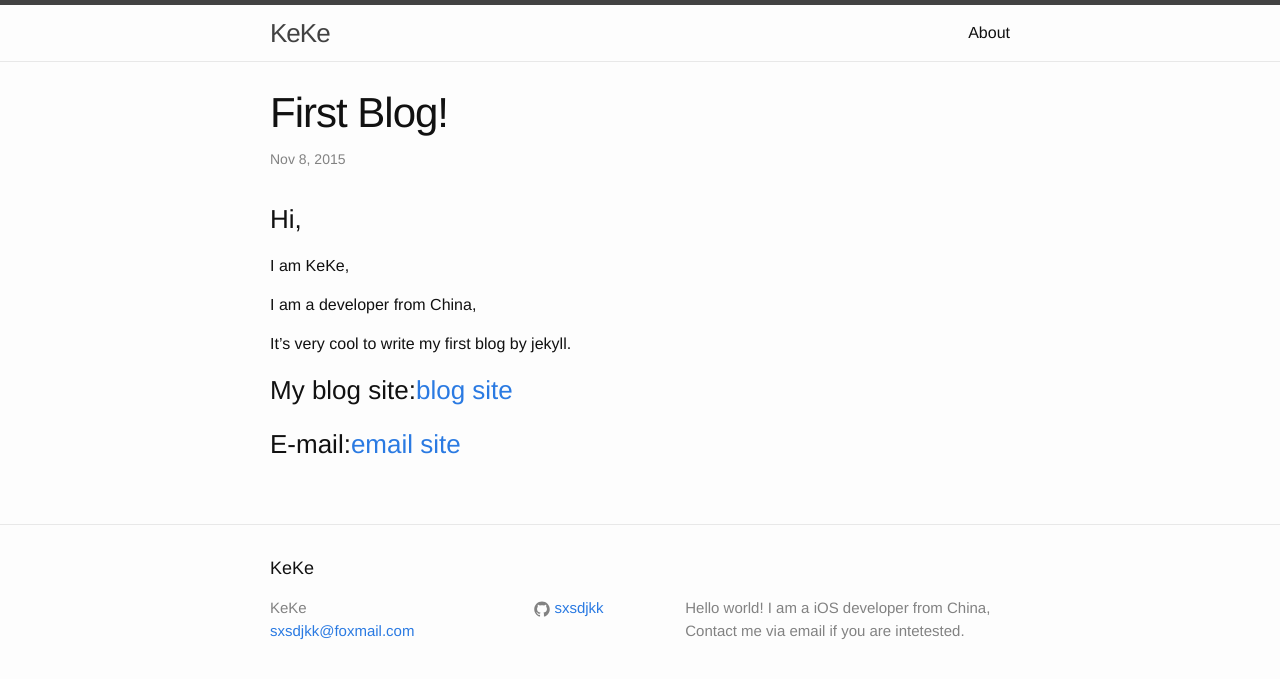
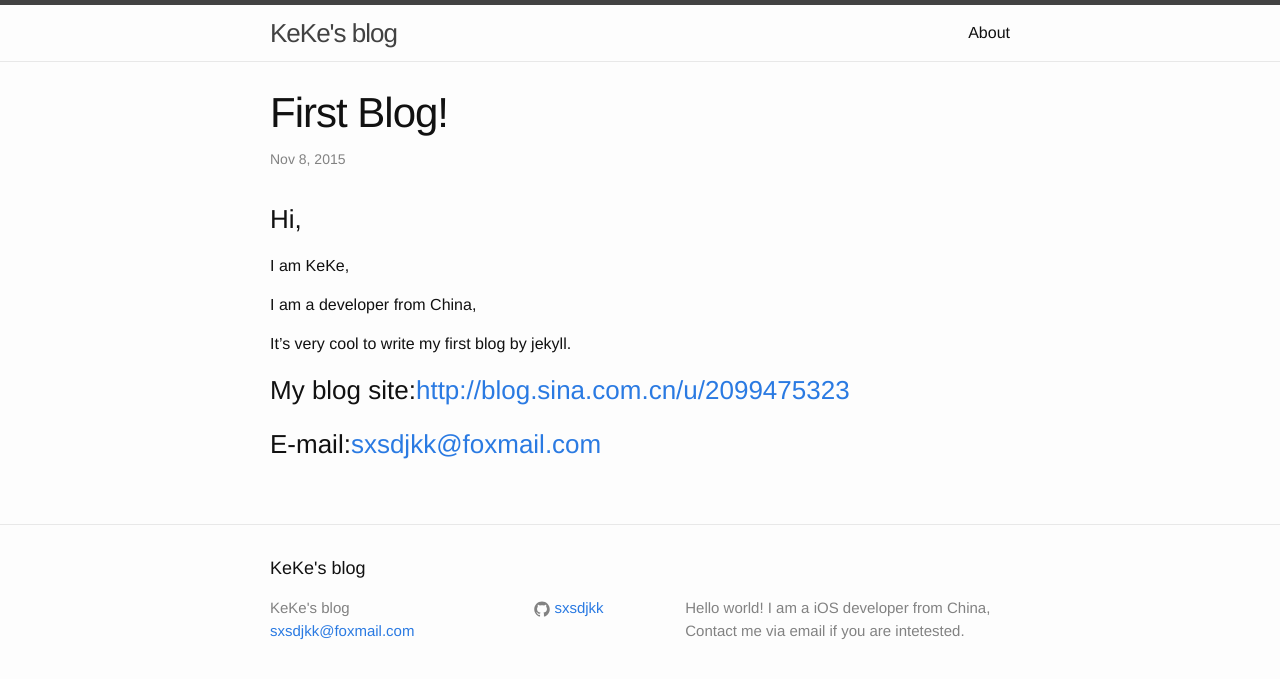
Before and after one commit to sxsdjkk/sxsdjkk.github.io, a Jekyll site: the page built from _posts/2015-11-09-first-blog.md, in a window 1280 px wide. Shown: the top 679 px of the page. Built offline with Jekyll 4.4.1, drawn with Linux system fonts in a browser that asks for light colours.

Commit message:
blog site

```diff
--- a/_config.yml
+++ b/_config.yml
@@ -6,7 +6,7 @@
 # 'jekyll serve'. If you change this file, please restart the server process.
 
 # Site settings
-title: KeKe
+title: KeKe's blog
 email: sxsdjkk@foxmail.com
 description: > # this means to ignore newlines until "baseurl:"
   Hello world!
--- a/_posts/2015-11-09-first-blog.md
+++ b/_posts/2015-11-09-first-blog.md
@@ -5,7 +5,7 @@ date:   2015-11-09 01:20:42 +0800
 categories: jekyll update
 ---
 
-###Hi,
+### Hi,
 
 I am KeKe,
 
@@ -13,8 +13,9 @@ I am a developer from China,
 
 It's very cool to write my first blog by jekyll.
 
-###My blog site:[blog site]
-###E-mail:[email site]
+### My blog site:[http://blog.sina.com.cn/u/2099475323]
+### E-mail:[sxsdjkk@foxmail.com]
 
-[blog site]: http://jekyllrb.com/docs/home
-[email site]:sxsdjkk@foxmail.com
+
+[http://blog.sina.com.cn/u/2099475323]: http://blog.sina.com.cn/u/2099475323
+[sxsdjkk@foxmail.com]:sxsdjkk@foxmail.com
```
